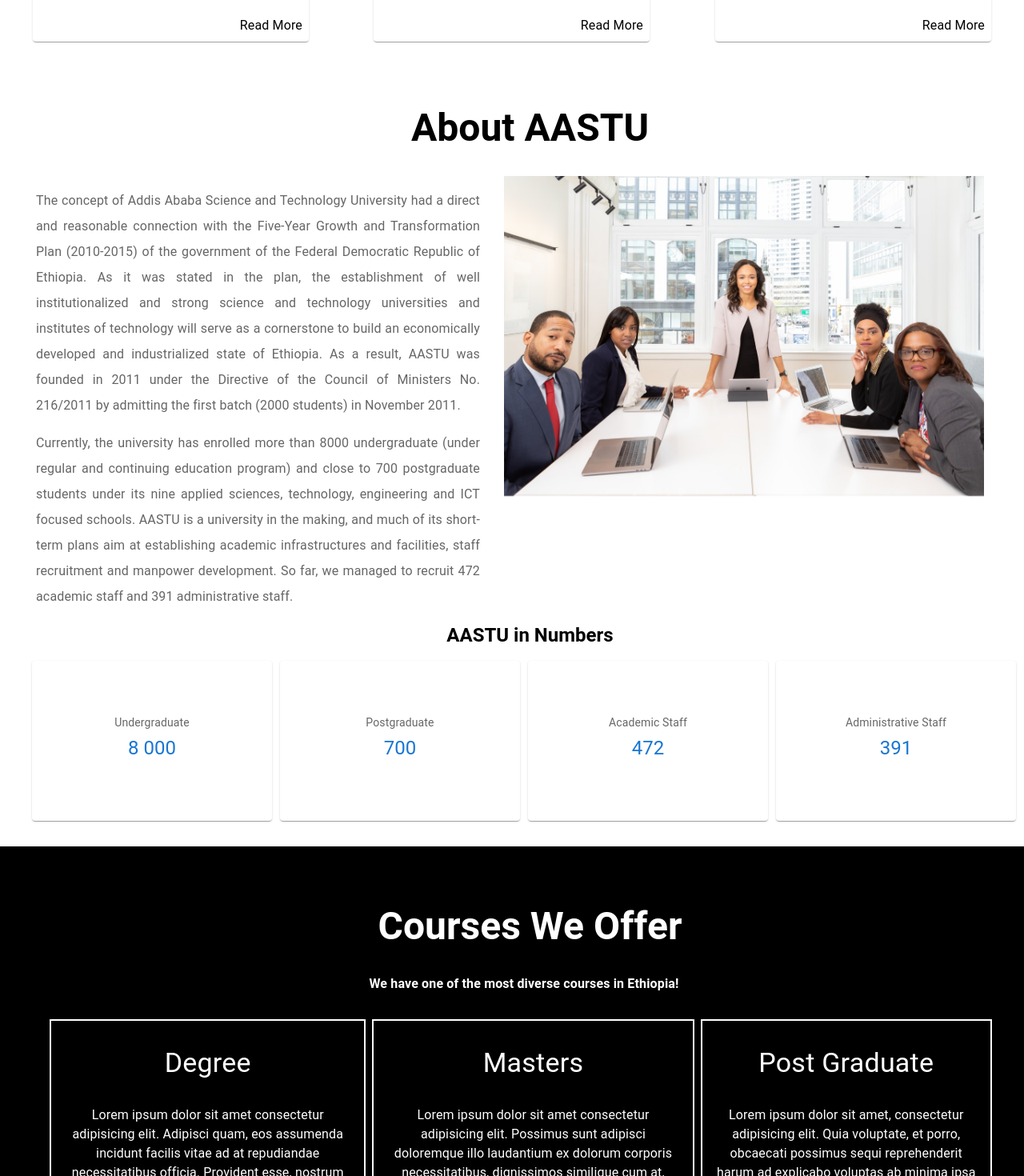
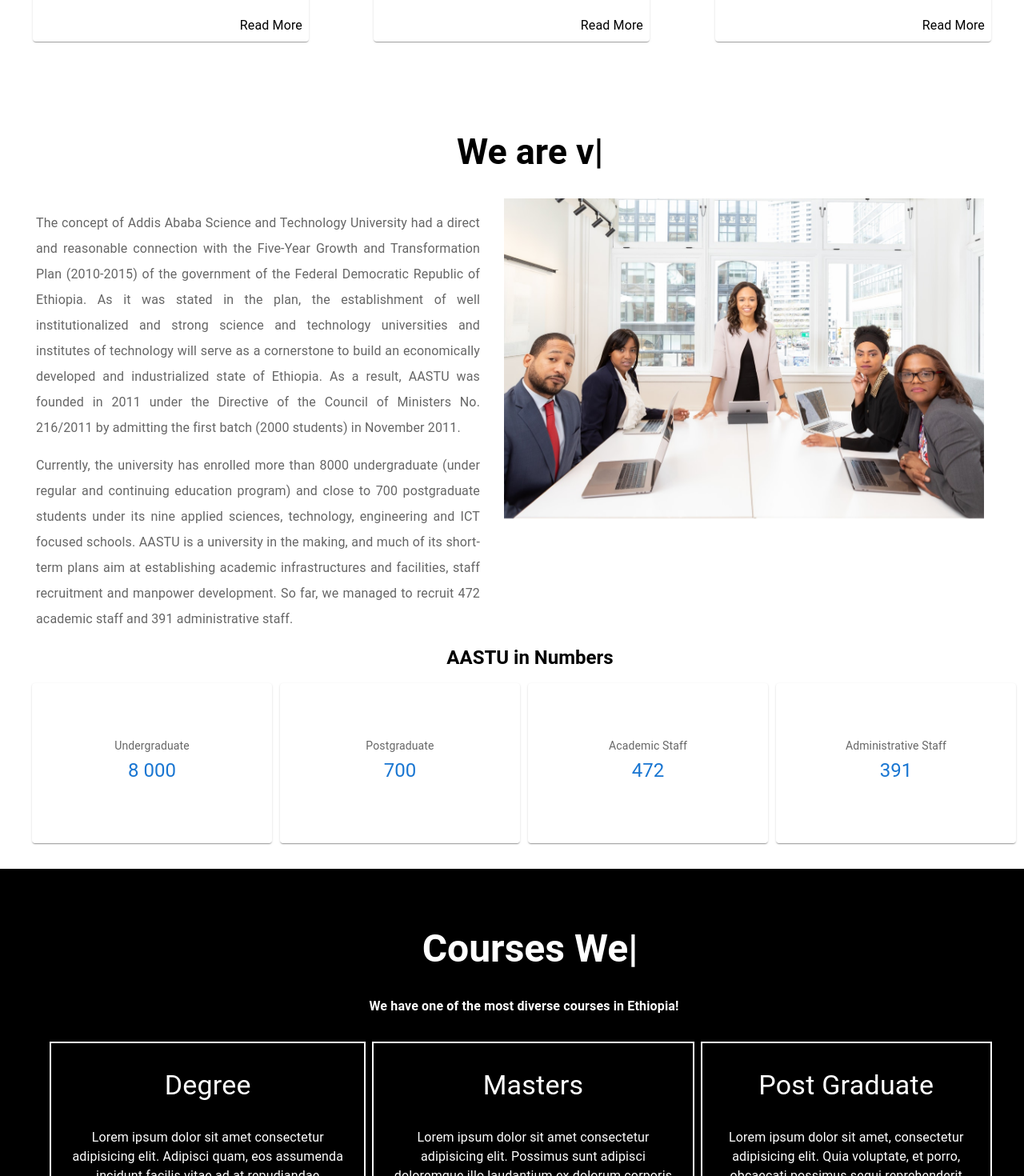
Before and after one commit to davidhailu0/AASTU_Website, a React (Create React App) app: page / in a window 1280 px wide. Shown: the part 1160-2630 px from the top of the page at 80% size. Built offline with nearby package versions, Linux system fonts and the light colour scheme.

Commit message:
add type writer to web app also added Our partner section

```diff
--- a/package.json
+++ b/package.json
@@ -33,6 +33,7 @@
     "react-router-dom": "^6.2.1",
     "react-scripts": "5.0.0",
     "react-scrollspy-navigation": "^1.0.2",
+    "react-typical": "^0.1.3",
     "react-waypoint": "^10.1.0",
     "web-vitals": "^2.1.3"
   },
--- a/src/App.js
+++ b/src/App.js
@@ -7,6 +7,7 @@
 import Research from './components/Research';
 import UniversityLife from './components/UniversityLife';
 import ContactUs from './components/ContactUs';
+import OurPartners from './components/OurPartners';
 import SignIn from './components/SignIn';
 import Footer from './components/Footer';
 import 'animate.css';
@@ -16,7 +17,7 @@
     return (<Router>
         <AppBar/>
         <Routes>
-            <Route exact path='/' element={<><Carousel/><NewsComponent/><AboutAASTU/><Academics/><UniversityLife/><Research/><ContactUs/></>}/>
+            <Route exact path='/' element={<><Carousel/><NewsComponent/><AboutAASTU/><Academics/><UniversityLife/><Research/><OurPartners/><ContactUs/></>}/>
         <Route path='/signin' element={<SignIn/>}/>
         </Routes>
         <Footer/>
--- a/src/components/AboutAASTU/aboutAASTU.css
+++ b/src/components/AboutAASTU/aboutAASTU.css
@@ -0,0 +1,15 @@
+h3{
+        font-family: "Roboto",
+        "Helvetica",
+        "Arial",
+        sans-serif;
+        font-size: 2.8rem;
+        line-height: 1.167;
+        letter-spacing: 0em;
+        color: black;
+        padding-left: 15px;
+        margin-top: 2rem;
+        margin-bottom: 2rem;
+        text-align: center;
+        font-weight: 700;
+}
--- a/src/components/AboutAASTU/index.js
+++ b/src/components/AboutAASTU/index.js
@@ -5,6 +5,7 @@
 import CountUp from 'react-countup';
 import { Waypoint } from 'react-waypoint';
 import aboutUs from '../../images/about.jpg';
+import Typical from 'react-typical';
 import $ from 'jquery';
 import React from 'react';
 import './aboutAASTU.css';
@@ -12,7 +13,12 @@
 export default function AboutUs(){
 
     return (<section id='About_AASTU'><Box className='route' sx={{background:'white',paddingLeft:"30px",py:'2rem'}}>
-        <Typography variant='h3' sx={{paddingLeft:"15px",mb:"2rem",fontWeight:'bold',textAlign:'center'}}>About AASTU</Typography>
+        <Typical
+        steps={['Welcome to Addis Ababa Science and Technology University', 'We are very happy to have you on board with us', 'Have you seen the University Life Section?','This Section is about AASTU']}
+        loop={Infinity}
+        wrapper="h3"
+      />
+        {/* <Typography variant='h3' sx={{paddingLeft:"15px",mb:"2rem",fontWeight:'bold',textAlign:'center'}}>About AASTU</Typography> */}
         <Waypoint onEnter={()=>{
           $('.aastu_text').addClass('animate__zoomIn');
           $('.about_image').addClass('animate__zoomIn');
--- a/src/components/Academics/academics.css
+++ b/src/components/Academics/academics.css
@@ -1,5 +1,16 @@
-.degree_card,
-.master_card,
-.post_card {
-    animation-duration: 5s;
+#Academics h3{
+    margin: 0;
+    font-family: "Roboto",
+    "Helvetica",
+    "Arial",
+    sans-serif;
+    font-size: 3rem;
+    line-height: 1.167;
+    letter-spacing: 0em;
+    color: white;
+    padding-left: 15px;
+    margin-top: 2.5rem;
+    margin-bottom: 2rem;
+    text-align: center;
+    font-weight: 700;
 }
--- a/src/components/Academics/index.js
+++ b/src/components/Academics/index.js
@@ -2,13 +2,19 @@
 import Box from '@mui/material/Box'
 import React from 'react';
 import {Waypoint} from 'react-waypoint';
+import Typical from 'react-typical';
 import $ from 'jquery';
 import './academics.css';
 
 export default function Academics(){
 
     return (<section id='Academics'><Box className='route' sx={{background:'black',paddingLeft:"30px",py:'2rem'}}>
-        <Typography variant='h3' sx={{paddingLeft:"15px",mt:'2.5rem',color:'white',mb:'2rem',textAlign:'center',fontWeight:'bold'}}>Courses We Offer</Typography>
+
+        <Typical
+        steps={['Courses We Offer are','There are also other courses too']}
+        loop={Infinity}
+        wrapper="h3"
+      />
         <Typography sx={{textAlign:'center',fontWeight:'bold',mb:'2rem',}}>We have one of the most diverse courses in Ethiopia!</Typography>
         <Box sx={{display:{xs:'grid',md:'flex'},justifyContent:'space-between',rowGap:'1.5rem',px:'2rem'}}>
             <Box sx={{border:'2px solid white',px:'1rem',height:'17rem',mr:'0.5rem'}} className='degree_card animate__animated animate__delay-1s'>
--- a/src/components/AppBar/index.js
+++ b/src/components/AppBar/index.js
@@ -16,7 +16,7 @@
 import $ from 'jquery';
 import './AppBar.css';
 
-const pages = ['About_AASTU','Academics','University_Life','Research','Contact_Us'];
+const pages = ['About_AASTU','Academics','University_Life','Research','Our_Partners','Contact_Us'];
 
 const Search = styled('div')(({ theme }) => ({
   position: 'relative',
@@ -100,7 +100,7 @@
      },1000);
       $(".animate__animated").removeClass("animate__animated");
           }}>
-            {text}
+            {text.replace('_',' ')}
           </Button>
         ))}
       </Box>
--- a/src/components/ContactUs/ContactUs.css
+++ b/src/components/ContactUs/ContactUs.css
@@ -1,5 +1,5 @@
 .Contact_Us{
-    height:83vh;
+    height: 83vh;
     padding:2rem 1rem;
     background: white;
     margin-bottom: 300px;
@@ -13,7 +13,7 @@
     border:1px solid #ccc;
 }
 @media (max-width:900px) {
-    .Contact_Us{
+    .Contact_Us {
         height: 150vh;
         margin-bottom: 500px;
     }
--- /dev/null
+++ b/src/components/OurPartners/index.js
@@ -0,0 +1,22 @@
+import {Box,Typography} from '@mui/material';
+import google from '../../images/google.png';
+import apple from '../../images/Apple.png';
+import microsoft from '../../images/microsoft.png';
+import tesla from '../../images/tesla.png';
+import johnson from '../../images/Johnson.png';
+import './ourPartners.css';
+export default function OurPartners(){
+    return (<section id='Our_Partners' className='our_partners'>
+        <Typography sx={{textAlign:'center',fontWeight:'bold',mb:'2rem'}} variant='h2'>Our Partners</Typography>
+        <Box sx={{display:{xs:'grid',md:'flex'},justifyContent:'space-evenly',alignItems:'center',rowGap:'2rem',mb:'3rem'}}>
+            <Box><img src={google} alt="google" /></Box>
+            <Box><img src={apple} alt="apple" /></Box>
+            <Box><img src={johnson} alt="dell" /></Box>
+        </Box>
+        <Box sx={{display:{xs:'grid',md:'flex'},justifyContent:'space-evenly',alignItems:'center',rowGap:'2rem',}}>
+            <Box><img src={microsoft} alt="microsoft" /></Box>
+            <Box><img src={tesla} alt="tesla" /></Box>
+            <Box><img src={johnson} alt="pepsi" /></Box>
+        </Box>
+    </section>);
+}
--- /dev/null
+++ b/src/components/OurPartners/ourPartners.css
@@ -0,0 +1,10 @@
+.our_partners {
+    height: 83vh;
+    padding:2rem 1rem;
+    background: #F2F2F2;
+}
+@media(max-width:900px){
+    .our_partners{
+        height: 150vh;
+    }
+}
```
Also changed, not shown: src/images/Johnson.png, 1 other file (tests, documents, lock files or other folders).
